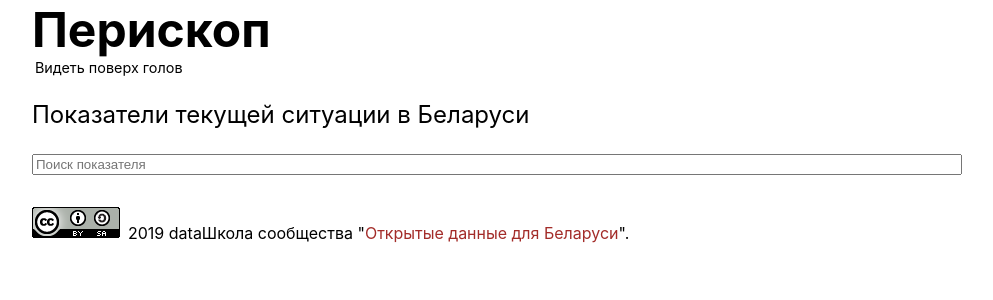
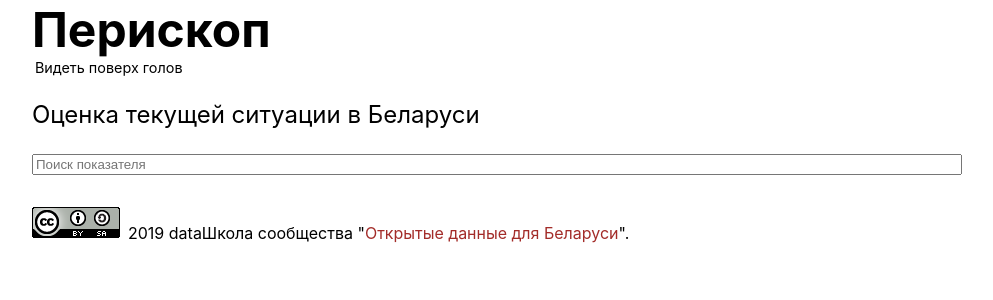
Before and after one commit to ushchent/periskop, a React (Create React App) app: page / in a window 1280 px wide. Shown: the top 300 px of the page, without its empty margins (32-1025 px from the left). Built offline with nearby package versions, Linux system fonts and the light colour scheme; no server answers.

Commit message:
Добавить описание

```diff
--- a/src/Header.js
+++ b/src/Header.js
@@ -4,7 +4,7 @@ const Header = () => {
 	return <header>
 				<h1>Перископ</h1>
 				<p class="caption">Видеть поверх голов</p>
-				<p>Показатели текущей ситуации в Беларуси</p>
+				<p>Оценка текущей ситуации в Беларуси</p>
 			</header>
 }
 
```
Also changed, not shown: 1 other file (tests, documents, lock files or other folders).
